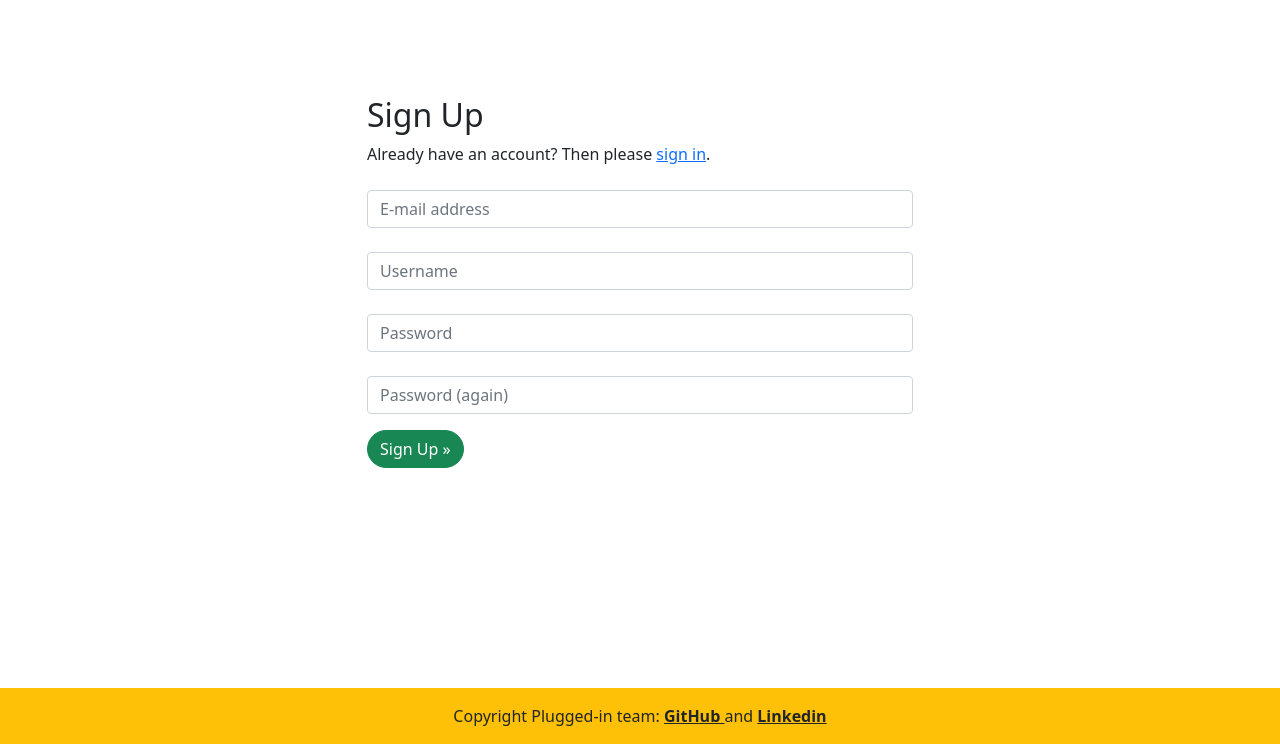
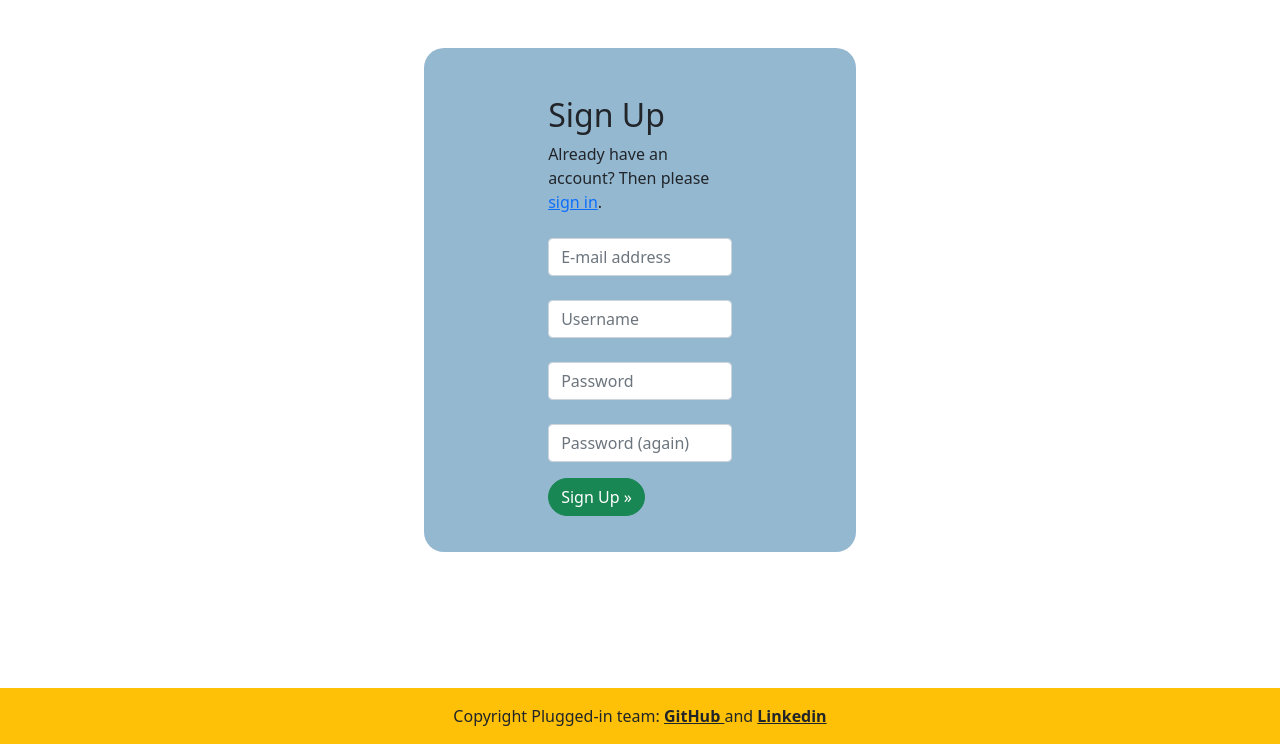
Before and after one commit to manni8436/stay-connected-hackathon, a Django app: page /accounts/signup/ in a window 1280 px wide. Shown: the part 56-800 px from the top of the page. Run offline with Django 3.2, Linux system fonts and the light colour scheme; some libraries are stand-ins or nearby versions.

```diff
--- a/static/css/allauth.css
+++ b/static/css/allauth.css
@@ -10,3 +10,10 @@ form label:not([for='id_remember']) {
 form input:not([type='checkbox']) {
     margin-top: 1.5rem; /* mt-4 */
 }
+
+.login-background{
+    background-color: #95b8d1;
+    border-radius: 20px;
+    width:fit-content;
+    padding: 20px;
+}
--- a/templates/allauth/account/base.html
+++ b/templates/allauth/account/base.html
@@ -8,7 +8,7 @@
 {% endblock %}
 
 {% block content %}
-    <div class="container header-container mt-5 pt-5">
+    <div class="container header-container mt-5 pt-5 login-background">
         <div class=""></div>
         <div class="row">
             <div class="col-md-3"></div>
```
Also changed, not shown: README.md, README_files/connect-with-us-desktop.png (added), README_files/connect-with-us-mobile.png (added), README_files/connect-with-us-tablet.png (added), README_files/game-page-desktop.png (added), README_files/game-page-mobile.png (added), README_files/game-page-tablet.png (added), README_files/homepage-desktop.png (added), README_files/homepage-mobile.png (added), README_files/homepage-tablet.png (added).
